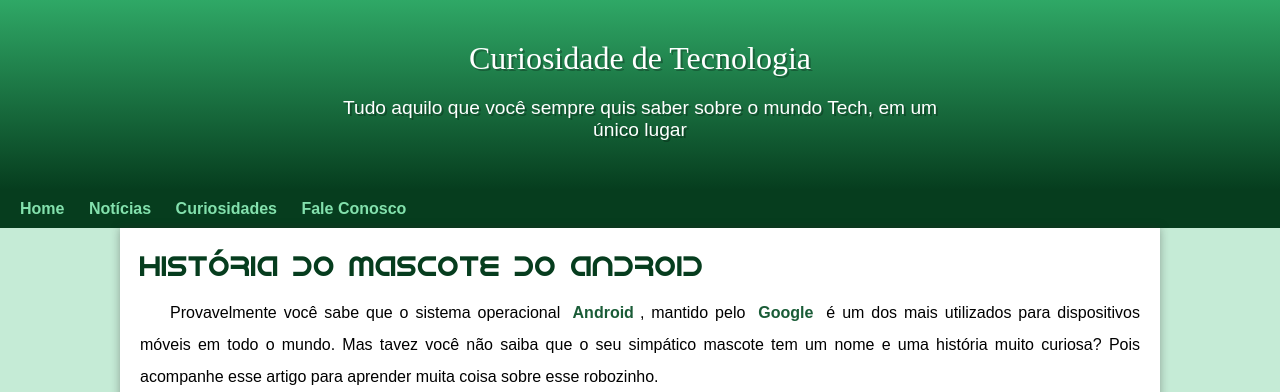
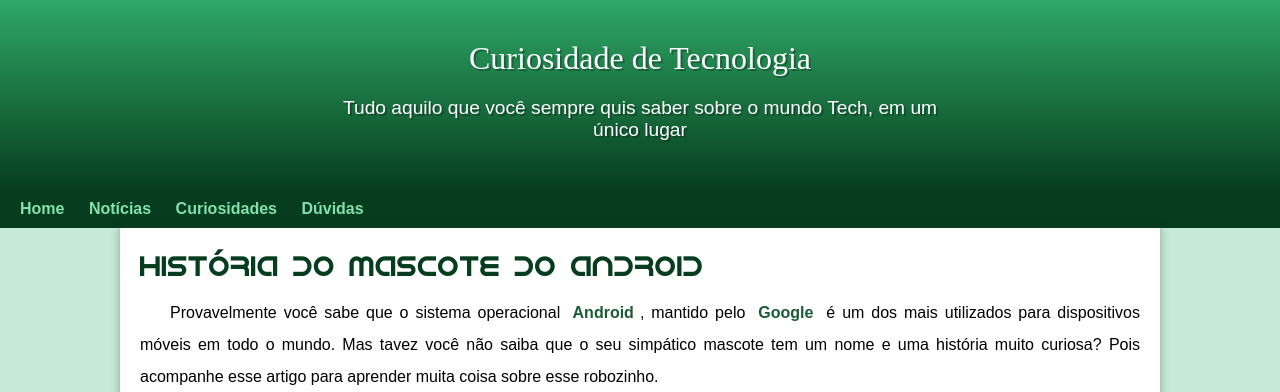
Before and after one commit to andrenunesborges/html-css, a Jekyll site: the page exercicios/desafio10/android.html, which Jekyll copies as it is, in a window 1280 px wide and 900 px high. Shown: the top 392 px of the window. Built offline with Jekyll 4.4.1, drawn with Linux system fonts in a browser that asks for light colours.

Commit message:
atualização do Menu

```diff
--- a/exercicios/desafio10/android.html
+++ b/exercicios/desafio10/android.html
@@ -17,7 +17,7 @@
         <a href="#">Home</a>
         <a href="#">Notícias</a>
         <a href="#">Curiosidades</a>
-        <a href="#">Fale Conosco</a>
+        <a href="#">Dúvidas </a>
     </nav>
     <main>
         <article>
```
